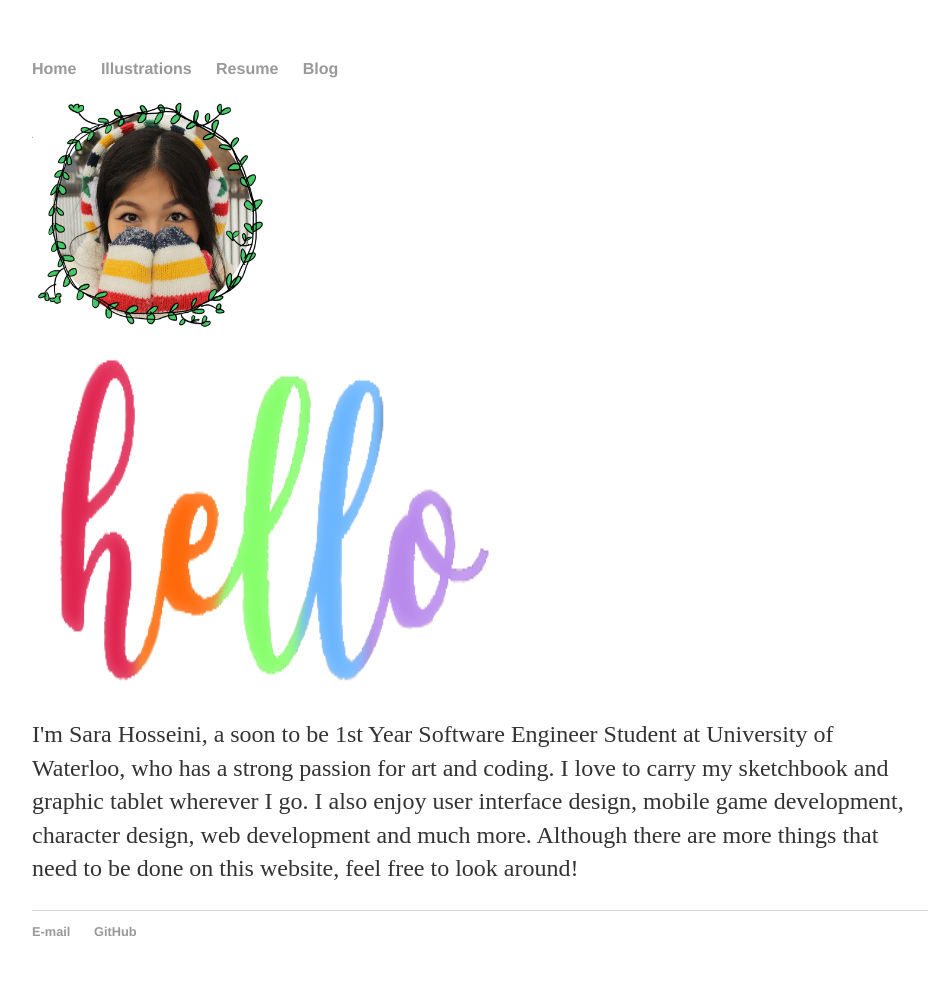
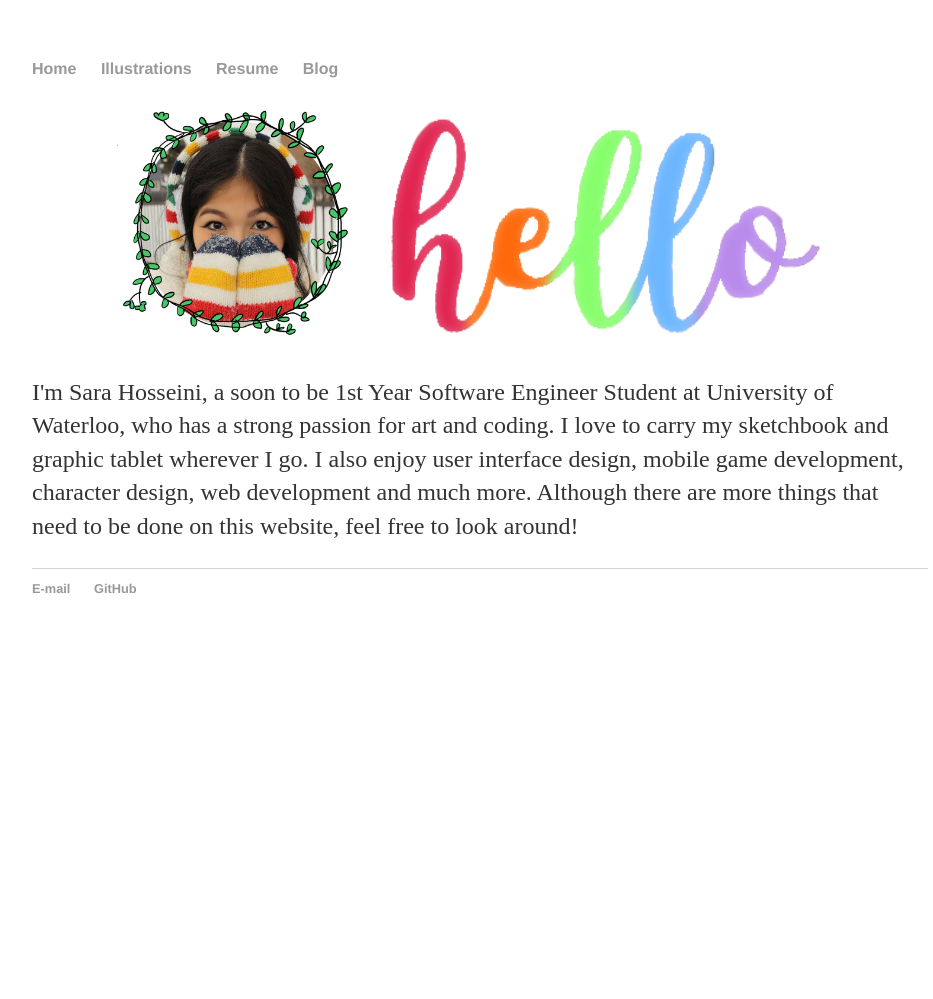
Before and after one commit to sarahoss/sarahoss.github.io, a Jekyll site: the page built from index.html, in a window 1280 px wide. Shown: the whole page, without its empty margins (160-1093 px from the left). Built offline with Jekyll 4.4.1, drawn with Linux system fonts in a browser that asks for light colours; after the commit the page ends 900 px from its top, so only the background shows below that.

Commit message:
Update index.html

```diff
--- a/index.html
+++ b/index.html
@@ -4,13 +4,16 @@ title: Sara Hosseini
 ---
 <div id="home" class = "home">
 	<section id="hometext">
-		<aside id="profilepic">
+		<p align="center">
+  			<img class="img-responsive" id="saraportrait" src="src/profilepicture.png" height="240" width="240"/>
+			<img class="img-responsive" id="hello" src="src/hello.png" height="240" width="480"/>
+		</p>
+<!-- 		<aside id="profilepic">
 		<img class="img-responsive" id="saraportrait" src="src/profilepicture.png" align="center" height="240" width="240"/>
-		</aside>
-		<img class="img-responsive" id="hello" src="src/hello.png" align="center" height="360" width="480">
+		</aside> -->
 
 		<div class = "paddingforMobile">
-		<p id = "homeparagraph">
+		<p>
 
 			I'm Sara Hosseini, a soon to be 1st Year Software Engineer Student at University of Waterloo, who has a strong passion
 			for art and coding. I love to carry my sketchbook and graphic tablet wherever I go. I also enjoy user interface design,
```
